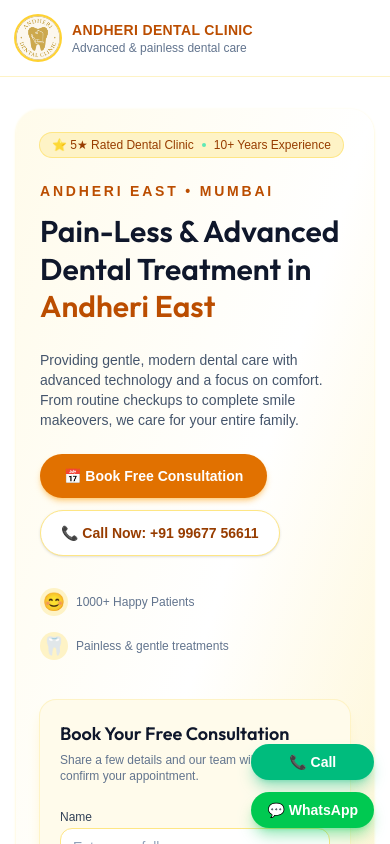
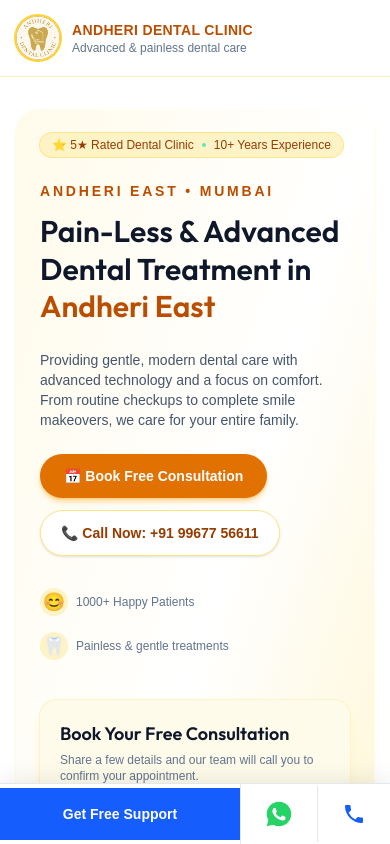
Before and after one commit to Arunverma759954/Dental-Landingpage, a Next.js app: page / in a window 390 px wide. Shown: the top 844 px of the page. Built offline with nearby package versions, Linux system fonts and the light colour scheme.

Commit message:
Show sticky bottom bar on mobile only (md:hidden)

```diff
--- a/app/page.tsx
+++ b/app/page.tsx
@@ -15,21 +15,36 @@ export default function Home() {
 
   return (
     <div className="min-h-screen bg-white text-slate-900">
-      {/* Floating buttons (mobile) */}
-      <div className="fixed bottom-4 right-4 z-50 flex flex-col gap-3 md:hidden">
+      {/* Sticky Bottom Bar – mobile only */}
+      <div className="fixed bottom-0 left-0 right-0 z-50 flex items-center border-t border-slate-200 bg-white shadow-[0_-4px_24px_rgba(0,0,0,0.08)] md:hidden">
+        {/* Get Free Support */}
         <a
-          href={phonePrimaryHref}
-          className="flex items-center justify-center rounded-full bg-emerald-500 px-4 py-2 text-sm font-semibold text-white shadow-lg shadow-emerald-500/40"
+          href="#appointment"
+          className="flex flex-1 items-center justify-center gap-2 bg-blue-600 px-4 py-4 text-sm font-bold text-white transition hover:bg-blue-700"
         >
-          📞 Call
+          Get Free Support
         </a>
+        {/* WhatsApp */}
         <a
           href={`https://wa.me/${whatsappNumber}`}
           target="_blank"
           rel="noopener noreferrer"
-          className="flex items-center justify-center rounded-full bg-green-500 px-4 py-2 text-sm font-semibold text-white shadow-lg shadow-green-500/40"
+          aria-label="Chat on WhatsApp"
+          className="flex items-center justify-center border-l border-slate-200 px-6 py-4 transition hover:bg-green-50"
         >
-          💬 WhatsApp
+          <svg viewBox="0 0 32 32" className="h-7 w-7" xmlns="http://www.w3.org/2000/svg">
+            <path fill="#25D366" d="M16 2C8.268 2 2 8.268 2 16c0 2.482.666 4.81 1.822 6.822L2 30l7.395-1.791A13.94 13.94 0 0 0 16 30c7.732 0 14-6.268 14-14S23.732 2 16 2zm7.41 19.574c-.31.872-1.538 1.596-2.528 1.806-.674.14-1.554.252-4.515-.972-3.787-1.536-6.231-5.376-6.422-5.626-.183-.25-1.54-2.048-1.54-3.906 0-1.858.97-2.772 1.316-3.153.347-.38.756-.476 1.008-.476.252 0 .504.003.724.012.232.01.544-.088.85.65.31.748 1.054 2.606 1.146 2.794.092.188.15.408.03.658-.12.25-.18.407-.356.626-.176.22-.37.49-.528.658-.176.188-.36.39-.154.766.206.376.914 1.508 1.964 2.44 1.35 1.204 2.49 1.576 2.866 1.752.376.176.594.147.812-.088.22-.236.94-1.096 1.19-1.472.25-.376.5-.314.844-.188.344.126 2.19 1.032 2.566 1.22.376.188.628.282.72.438.09.156.09.9-.22 1.772z" />
+          </svg>
+        </a>
+        {/* Call */}
+        <a
+          href={phonePrimaryHref}
+          aria-label="Call us"
+          className="flex items-center justify-center border-l border-slate-200 px-6 py-4 transition hover:bg-blue-50"
+        >
+          <svg viewBox="0 0 24 24" className="h-6 w-6 fill-blue-600" xmlns="http://www.w3.org/2000/svg">
+            <path d="M6.62 10.79a15.05 15.05 0 0 0 6.59 6.59l2.2-2.2a1 1 0 0 1 1.01-.24c1.12.37 2.33.57 3.58.57a1 1 0 0 1 1 1V20a1 1 0 0 1-1 1C10.61 21 3 13.39 3 4a1 1 0 0 1 1-1h3.5a1 1 0 0 1 1 1c0 1.26.2 2.47.57 3.58a1 1 0 0 1-.25 1.01l-2.2 2.2z" />
+          </svg>
         </a>
       </div>
 
```
